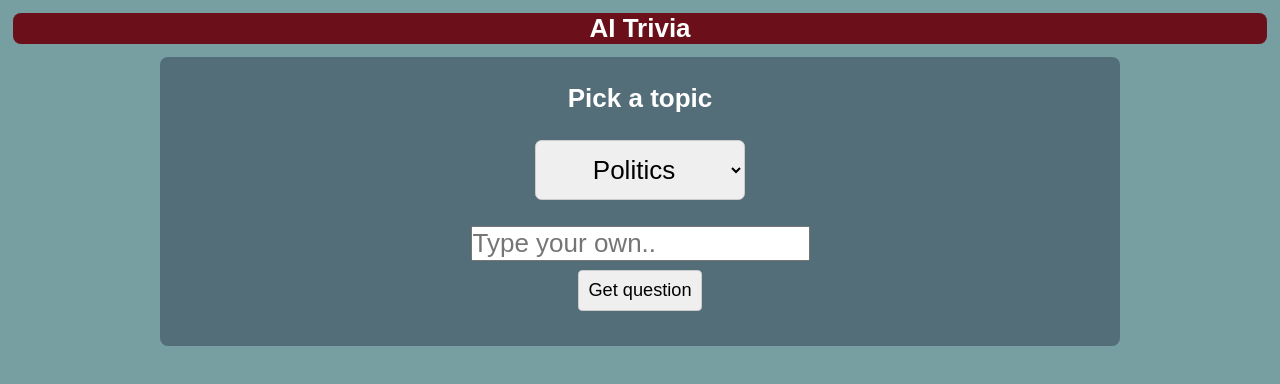
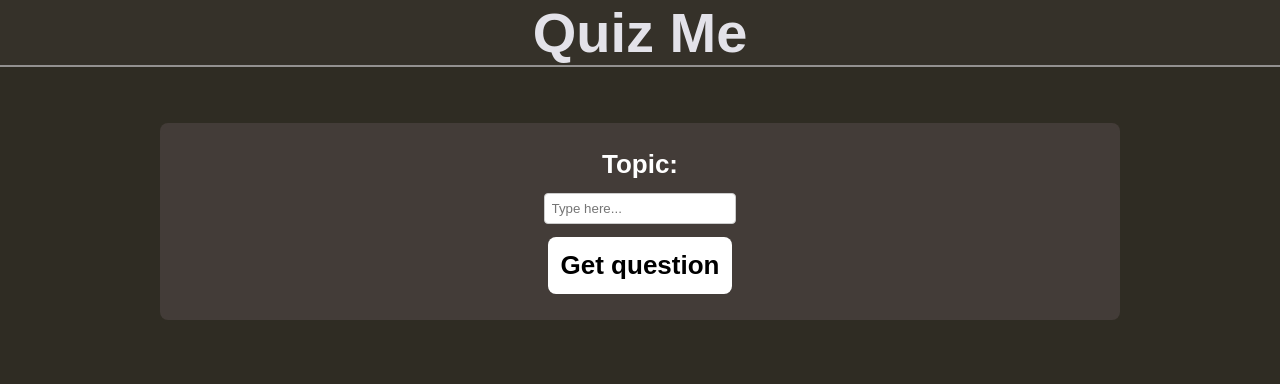
Before and after one commit to ellis0n/ai-trivia, a React (Create React App) app: page / in a window 1280 px wide. Shown: the top 384 px of the page. Built offline with nearby package versions, Linux system fonts and the light colour scheme.

Commit message:
changing colors and temporarily removing selects

```diff
--- a/src/App.css
+++ b/src/App.css
@@ -1,10 +1,6 @@
 .App {
 	text-align: center;
 	font-family: Arial, Helvetica, sans-serif;
-}
-
-html {
-  background-color: #779fa1;
 }
 
 .App-link {
--- a/src/components/Answer.jsx
+++ /dev/null
@@ -1,28 +0,0 @@
-import React from "react";
-import styled from "styled-components";
-import AnswerButton from "./Button";
-
-const ChoiceCtn = styled.div`
-  width: 100%;
-  height: auto;
-  display: flex;
-  /* flex-direction: column; */
-  /* align-items: center; */
-  justify-content: center;
-  font-size: calc(10px + 2vmin);
-  /* margin: 0.5em; */
-  border: 2px solid #f7f0f518;
-  border-radius: 8px;
-  background-color: #313e50;
-  cursor: pointer;
-`;
-
-const Answer = ({ data, confirm }) => {
-  return (
-    <ChoiceCtn onClick={confirm}>
-      <AnswerButton text={data} theme={"answerButton"}></AnswerButton>
-    </ChoiceCtn>
-  );
-};
-
-export default Answer;
--- a/src/components/Button.jsx
+++ b/src/components/Button.jsx
@@ -1,16 +1,56 @@
 import React from "react";
 import styled from "styled-components";
+
 const StyledButton = styled.button`
-  display: block;
-  /* width: 100%; */
+	cursor: pointer;
+	color: ${({ theme }) => {
+		switch (theme) {
+			case "answer-btn":
+				return "#F4F3EE";
+			case "form-btn":
+				return "black";
+			default:
+				return "black";
+		}
+	}};
+	background-color: ${({ theme }) => {
+		switch (theme) {
+			case "answer-btn":
+				return "#8A817C";
+			case "form-btn":
+				return "white";
+			default:
+				return "red";
+		}
+	}};
+	border: none;
+	border-radius: 8px;
 	padding: 0.5em;
-  margin: 0.5em;
-  font-size: 0.7em;
-  border: 1px solid #ccc;
-  border-radius: 0.25em;
-  cursor: pointer;
-  color: ${(props) =>
-    props.buttonTheme === "answerButton" ? "blue" : "black"};
+	font-size: 1em;
+	font-weight: 600;
+
+	&:hover {
+		background-color: ${({ theme }) => {
+			switch (theme) {
+				case "answer-btn":
+					return "#8a817caa";
+				case "form-btn":
+					return "white";
+				default:
+					return "red";
+			}
+		}};
+		color: ${({ theme }) => {
+			switch (theme) {
+				case "answer-btn":
+					return "#F4F3EE";
+				case "form-btn":
+					return "black";
+				default:
+					return "black";
+			}
+		}};
+	}
 `;
 
 const Button = ({ text, handleClick, theme }) => {
@@ -26,7 +66,7 @@ const Button = ({ text, handleClick, theme }) => {
 					handleClickWithPrevent(e);
 				}
 			}}
-      buttonTheme={theme}
+			theme={theme}
 		>
 			{text}
 		</StyledButton>
--- a/src/components/Header.jsx
+++ b/src/components/Header.jsx
@@ -2,20 +2,28 @@ import React from "react";
 import styled from "styled-components";
 
 const Wrapper = styled.div`
-  display: flex;
-  flex-direction: column;
-  align-items: center;
-  justify-content: center;
-  font-size: calc(10px + 2vmin);
-  color: white;
-  margin: 0.5em;
-  font-weight: 800;
-  background-color: #6b0f1a;
-  border-radius: 8px;
+	a {
+		text-decoration: unset;
+		color: unset;
+	}
+	display: flex;
+	flex-direction: column;
+	align-items: center;
+	justify-content: center;
+	font-size: calc(32px + 3vmin);
+	color: #ededf4f1;
+	font-weight: 800;
+	border-bottom: 2px solid #ededf482;
+	background-color: #433c3855;
+	margin-bottom: 1em;
 `;
 
 const Header = () => {
-  return <Wrapper>AI Trivia</Wrapper>;
+	return (
+		<Wrapper>
+			<a href="/">Quiz Me</a>
+		</Wrapper>
+	);
 };
 
 export default Header;
--- a/src/components/Input.jsx
+++ b/src/components/Input.jsx
@@ -1,14 +1,18 @@
 import React from "react";
 import styled from "styled-components";
+
 const StyledInput = styled.input`
 	overflow-x: hidden;
 	resize: horizontal;
 	display: inline-block;
-  /* no extra spaces */
-  padding: 0;
-  margin: 0;
-  white-space: nowrap;
-  font-size: calc(10px + 2vmin);
+	border: 1px solid #ccc;
+	border-radius: 4px;
+	box-sizing: border-box;
+	padding: 0.5em;
+	margin: 1em;
+
+	/* white-space: nowrap; */
+	/* font-size: calc(10px + 2vmin); */
 `;
 const Input = ({ type, placeholder, setTopic }) => {
 	return (
--- a/src/components/Question.jsx
+++ b/src/components/Question.jsx
@@ -1,6 +1,6 @@
 import React, { useState, useEffect } from "react";
-import Answer from "./Answer";
 import styled from "styled-components";
+import Button from "./Button";
 
 const QuestionWrapper = styled.div`
 	display: flex;
@@ -8,10 +8,10 @@ const QuestionWrapper = styled.div`
 	align-items: center;
 	justify-content: center;
 	font-size: calc(10px + 2vmin);
-  color: black;
+	color: white;
 	margin: 0.5em;
 	font-weight: 800;
-  background-color: #6b0f1a;
+	background-color: #433c38;
 	border-radius: 8px;
 `;
 
@@ -21,10 +21,10 @@ const ChoiceWrapper = styled.div`
 	grid-template-rows: repeat(2, 1fr);
 	grid-gap: 8px;
 	align-items: center;
-  /* justify-content: center; */
+	justify-content: center;
 	font-size: calc(10px + 2vmin);
 	flex-wrap: wrap;
-  padding: 0 6%;
+	margin: 0.5em;
 `;
 
 const Question = ({ question }) => {
@@ -67,12 +67,12 @@ const Question = ({ question }) => {
 			</QuestionWrapper>
 			<ChoiceWrapper>
 				{order.map((choice, i) => (
-          <>
-            <Answer key={i} data={choice} confirm={checkAnswer} />
-            {/* <div>
-							<button onClick={checkAnswer}>{choice}</button>
-						</div> */}
-          </>
+					<Button
+						key={i}
+						text={choice}
+						handleClick={checkAnswer}
+						theme="answer-btn"
+					/>
 				))}
 			</ChoiceWrapper>
 		</>
--- a/src/components/TriviaWrapper.jsx
+++ b/src/components/TriviaWrapper.jsx
@@ -15,7 +15,7 @@ const QuizForm = styled.form`
 	width: auto;
 	margin: 0 12.5%;
 	padding: 1em;
-  background-color: #313e5080;
+	background-color: #433c38;
 	border-radius: 8px;
 	select {
 		text-align: center;
@@ -77,14 +77,14 @@ const TriviaWrapper = () => {
 			{showForm ? (
 				<>
 					<QuizForm>
-            <label htmlFor="topic">Pick a topic</label>
-            <Select handleSelect={handleSelect} data={data} name="trivia" />
-            <Input
-              type="text"
-              placeholder="Type your own.."
-              setTopic={setTopic}
+						<label htmlFor="topic">Topic:</label>
+						{/* <Select handleSelect={handleSelect} data={data} name="trivia" /> */}
+						<Input type="text" placeholder="Type here..." setTopic={setTopic} />
+						<Button
+							handleClick={getTopic}
+							text="Get question"
+							theme={"form-btn"}
 						/>
-            <Button handleClick={getTopic} text="Get question" />
 					</QuizForm>
 				</>
 			) : // <Form handleClick={getTopic} data={data} label={"Pick a topic"} />
--- a/src/index.css
+++ b/src/index.css
@@ -1,13 +1,17 @@
 body {
-  margin: 0;
-  font-family: -apple-system, BlinkMacSystemFont, 'Segoe UI', 'Roboto', 'Oxygen',
-    'Ubuntu', 'Cantarell', 'Fira Sans', 'Droid Sans', 'Helvetica Neue',
-    sans-serif;
-  -webkit-font-smoothing: antialiased;
-  -moz-osx-font-smoothing: grayscale;
+	margin: 0;
+	font-family: -apple-system, BlinkMacSystemFont, "Segoe UI", "Roboto", "Oxygen",
+		"Ubuntu", "Cantarell", "Fira Sans", "Droid Sans", "Helvetica Neue",
+		sans-serif;
+	-webkit-font-smoothing: antialiased;
+	-moz-osx-font-smoothing: grayscale;
 }
 
 code {
-  font-family: source-code-pro, Menlo, Monaco, Consolas, 'Courier New',
-    monospace;
+	font-family: source-code-pro, Menlo, Monaco, Consolas, "Courier New",
+		monospace;
 }
+
+html {
+	background-color: #2f2c23;
+}
```
Lines whose indentation alone changed are shown as unchanged.
